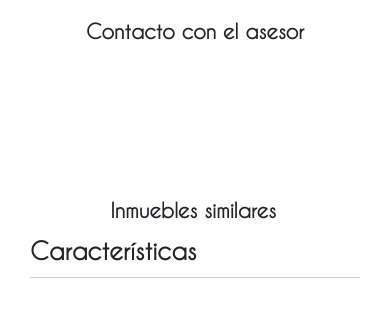
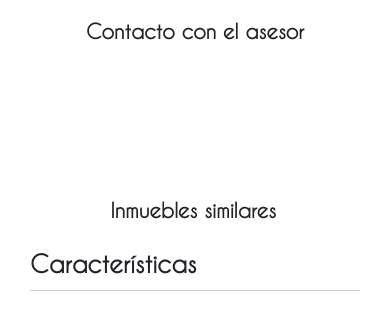
Before and after one commit to DexconDigital/arrendamosYa, a PHP site: page /detalle_inmueble.php in a window 390 px wide. Shown: the part 1075-1386 px from the top of the page. Run offline with PHP 8.4, Linux system fonts and the light colour scheme; data that the repository does not hold is empty; some libraries are stand-ins or nearby versions.

Commit message:
arreglos
Se realizaron las observacions de mejora en diferentes verisiones y en todos los modulos

```diff
--- a/detalle_inmueble.php
+++ b/detalle_inmueble.php
@@ -251,7 +251,7 @@ require 'controllers/detalleInmuebleController.php'; ?>
                                     <div>
                                         <h5 class="titulo_similares" class="mb-0"><strong>Inmuebles similares</strong></h5>
                                     </div>
-                                    <div class="row justify-content-center">
+                                    <div class="row justify-content-center separador_siminlares">
                                         <div class="col-12">
 
                                             <?php similares($r['IdCiudad'], $r['IdTpInm']); ?>
@@ -286,7 +286,7 @@ require 'controllers/detalleInmuebleController.php'; ?>
                                 <?php
                                 if (count($r['caracteristicasInternas']) > 0) {
                                     echo
-                                        '<div class="col-md-6" style="margin-bottom: 12px;">
+                                        '<div class="col-lg-6 col-md-6" style="margin-bottom: 12px;">
                                     <h4 class="Lineas_separadora"><strong>Características Internas</strong></h4>
                                         <ul>';
                                     for ($i = 0; $i < count($r['caracteristicasInternas']); $i++) {
@@ -301,7 +301,7 @@ require 'controllers/detalleInmuebleController.php'; ?>
                                 <?php
                                 if (count($r['caracteristicasExternas']) > 0) {
                                     echo
-                                        '<div class="col-md-6 row cont_externas">
+                                        '<div class="col-lg-6 col-md-6 row cont_externas">
                                     <h4 class="Lineas_separadora"><strong>Características Externas</strong></h4>
                                         <ul>';
                                     for ($i = 0; $i < count($r['caracteristicasExternas']); $i++) {
--- a/inmuebles.php
+++ b/inmuebles.php
@@ -35,7 +35,7 @@ require 'controllers/inmueblesController.php';
         <div class="container">
             <div class="row">
 
-                <div class="col-md-3 border  fonto_buscador">
+                <div class=" col-lg-3 col-md-4 border  fonto_buscador">
                     <div class="col-lg-12 col-md-12 col-12 form-group pr-md-0 mt-3 margen_botones">
                         <input type="text" class="form-control " id="codigo_buscar" placeholder="Código">
                     </div>
@@ -94,7 +94,7 @@ require 'controllers/inmueblesController.php';
 
                 </div>
 
-                <div class="col-md-9  cont_ficha">
+                <div class="col-lg-9 col-md-8  cont_ficha">
 
                     <!-- //listar Inmuebles -->
                     <?php
--- a/quienes_somos.php
+++ b/quienes_somos.php
@@ -174,7 +174,7 @@
                         <div class="col-xl-3 col-md-2 col-2">
 
                         </div>
-                        <div class="col-xl-9 col-md-10 col-10 cont_impoteca">
+                        <div class="col-xl-9 col-md-10 col-10 cont_hipoteca">
                             <div class="col-xl-12 col-md-3 col-4 text-center">
                                 <i class="fas fa-hand-holding-usd"></i>
                             </div>
--- a/scss/_zbuscador.scss
+++ b/scss/_zbuscador.scss
@@ -1,6 +1,7 @@
 #buscador{
     position: relative;
     background-color: #6c757d;
+
     .btn{
         background-color: $color_azul_oscuro;
         color: white;
--- a/scss/_zdetalle_inmueble.scss
+++ b/scss/_zdetalle_inmueble.scss
@@ -86,6 +86,11 @@
                     list-style: none;
                     margin-left: 0%;
                     padding: 41px;
+                    @include media-breakpoint-up(md){
+                        display: flex;
+                        list-style: none;
+
+                    }
 
                     li{
                    margin-right: 0.5em;
@@ -199,6 +204,9 @@
   .cont_externas{
     margin-bottom: 12px;
     position: absolute;
-    margin-top: 59%;
-    padding: 4%;
+    margin-top: 46%;
+    padding: 7%;
   }
+ .separador_siminlares{
+    margin-top: 21px;
+ }
--- a/scss/_zhome.scss
+++ b/scss/_zhome.scss
@@ -147,7 +147,13 @@ body {
       width: 100%;
     height: 100%;
     object-fit: contain;
+    margin-bottom: 19px;
+    @include media-breakpoint-up(md){
+    width: 100%;
+    height: 100%;
+    object-fit: contain;
     position: absolute;
+    }
     }
     .menu-item{
     font-size: 0.9rem;
@@ -305,4 +311,7 @@ body {
   @include media-breakpoint-up(md){
     position: absolute;
   }
+  @include media-breakpoint-up(lg){
+    position: static;
+  }
 }
--- a/scss/_zinmuebles.scss
+++ b/scss/_zinmuebles.scss
@@ -20,6 +20,19 @@
     border-color: $color_azul_oscuro;
     padding-top: 0%;
     margin-top: 14%;
+    @include media-breakpoint-up(md){
+    color: #fff;
+    background-color: #0b5998;
+    border-color: #0b5998;
+    padding-top: 0%;
+    margin-top: -51%;
+    }
+    @include media-breakpoint-up(lg){
+        background-color: #0b5998;
+        border-color: #0b5998;
+        padding-top: 0%;
+        margin-top: 2%;
+    }
     }
 
     .fonto_buscador{
@@ -34,14 +47,26 @@
 
 
     img{
-    object-fit: cover;
-    width: 104%;
-    height: 100%;
+     object-fit: contain;
+     width: 104%;
+     height: 100%;
+     padding-left: 20px;
+     padding-right: 20px;
+     margin-top: 14px;
     @include media-breakpoint-up(md) {
     object-fit: cover;
     width: 100%;
-    height: 100%;
+    height: 63%;
     position: absolute;
+    padding-left: 0px;
+    padding-right: 0px;
+    margin-top: 0px;
+    }
+    @include media-breakpoint-up(lg){
+        object-fit: cover;
+        width: 100%;
+        height:100%;
+        position: absolute;
     }
     }
     .contenedor_ficha{
@@ -61,6 +86,11 @@
     }
     .espacio_ficha{
         padding: 8px 25px;
+        margin-top: 14px;
+        @include media-breakpoint-up(md){
+            margin-top:0px;
+        }
+
     }
     .elemneto{
     display: flex;
@@ -94,7 +124,17 @@
     .info_inmueble{
         display: flex;
         list-style: none;
-        margin-left: 10%;
+        margin-left: 2%;
+        @include media-breakpoint-up(md){
+        display: flex;
+        list-style: none;
+       margin-left: -157%;
+        }
+        @include media-breakpoint-up(lg){
+            display: flex;
+            list-style: none;
+            margin-left: 10%;
+        }
 
         li{
        margin-right: 0.5em;
--- a/scss/_zquienes_somos.scss
+++ b/scss/_zquienes_somos.scss
@@ -26,14 +26,15 @@
         }
     }
 }
-.cont_impoteca{
+.cont_hipoteca{
     @include media-breakpoint-up(md){
     position: absolute;
     margin-top: -66%;
     margin-left: 13%;
     }
     @include media-breakpoint-up(lg){
-        margin-top: 0%;
+    margin-top: 0%;
+    margin-left: 88px;
 
     }
 }
```
Also changed, not shown: index.php (+4 -4 lines), controllers/modelo_inmueble.php (line endings or trailing spaces), css/style.css, 1 other file.
